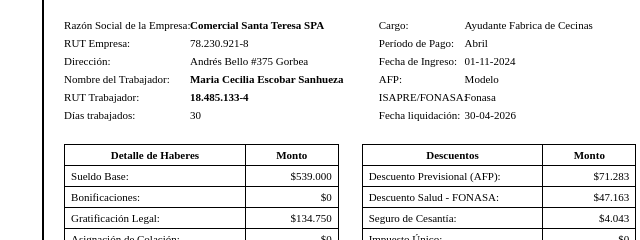
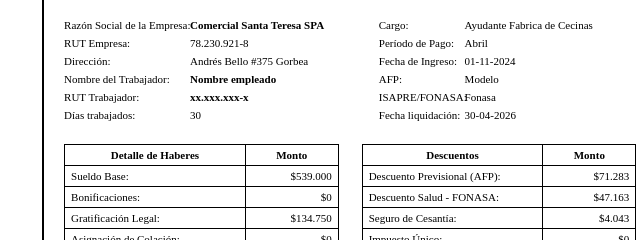
Before and after one commit to Fran5142/VIANNEY_CONTA_LIQUIDACIONES, a plain HTML site: page index.html in a window 1280 px wide. Shown: the part 241-481 px from the top of the page, 505-1145 px from the left. Drawn offline with Linux system fonts and the light colour scheme.

Commit message:
Update index.html

```diff
--- a/index.html
+++ b/index.html
@@ -265,8 +265,8 @@
 
         <!-- SECCIÓN TRABAJADOR -->
         <h3>Trabajador</h3>
-        <div class="form-group"><label>Nombre</label><input type="text" id="in_nombre" value="Maria Cecilia Escobar Sanhueza" oninput="actualizarDoc()"></div>
-        <div class="form-group"><label>RUT</label><input type="text" id="in_rut" value="18.485.133-4" oninput="formatearRUT(this)" maxlength="12"></div>
+        <div class="form-group"><label>Nombre</label><input type="text" id="in_nombre" value="Nombre empleado" oninput="actualizarDoc()"></div>
+        <div class="form-group"><label>RUT</label><input type="text" id="in_rut" value="xx.xxx.xxx-x" oninput="formatearRUT(this)" maxlength="12"></div>
         <div class="form-group"><label>Cargo</label><input type="text" id="in_cargo" value="Ayudante Fabrica de Cecinas" oninput="actualizarDoc()"></div>
         <div class="form-group"><label>Días Trabajados</label><input type="number" id="in_dias" value="30" oninput="actualizarDoc()"></div>
 
```
